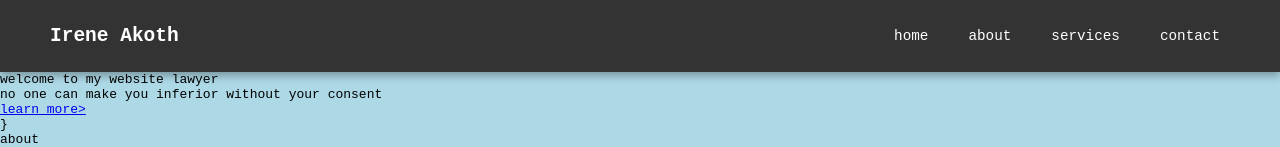
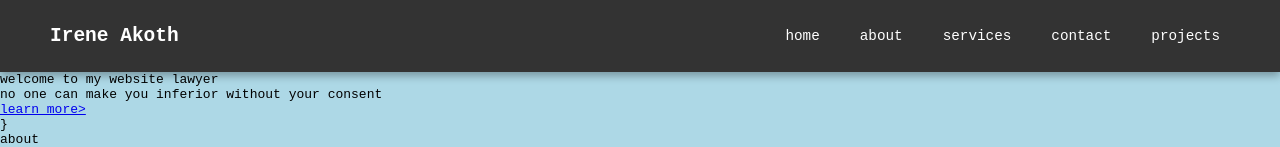
Before and after one commit to nrcfstudents/ireneakoth, a plain HTML site: page index.html in a window 1280 px wide. Shown: the top 147 px of the page. Drawn offline with Linux system fonts and the light colour scheme.

Commit message:
link index page to project page

```diff
--- a/index.html
+++ b/index.html
@@ -13,6 +13,7 @@
 <li><a href="about.html">about</li></a>
 <li><a href="services.html">services</li></a>
 <li><a href="contact.html">contact</li></a>
+<li><a href="projects.html">projects</li></a>
 </ul>
 </nav>
 <!--hero section-->
```
